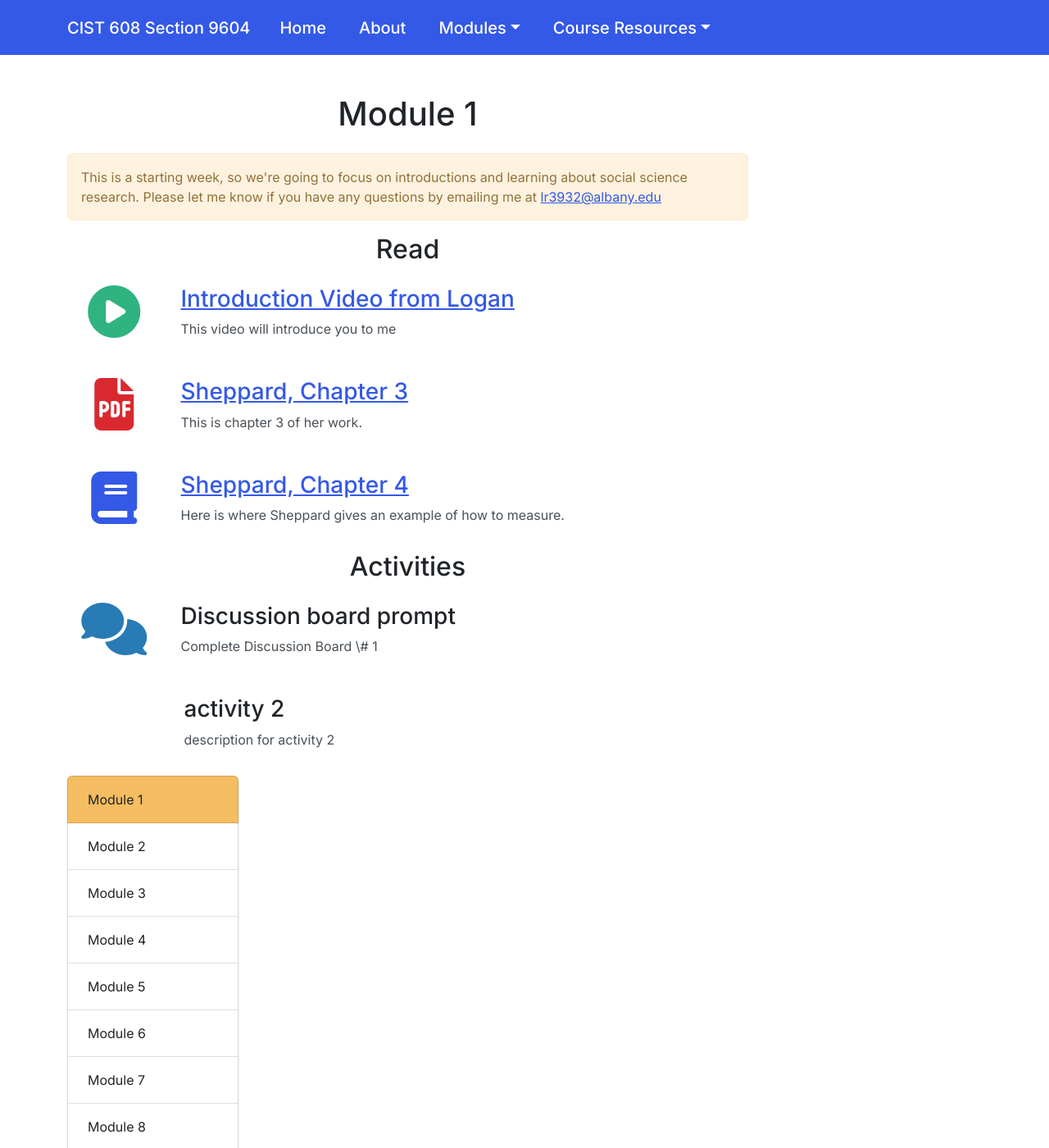
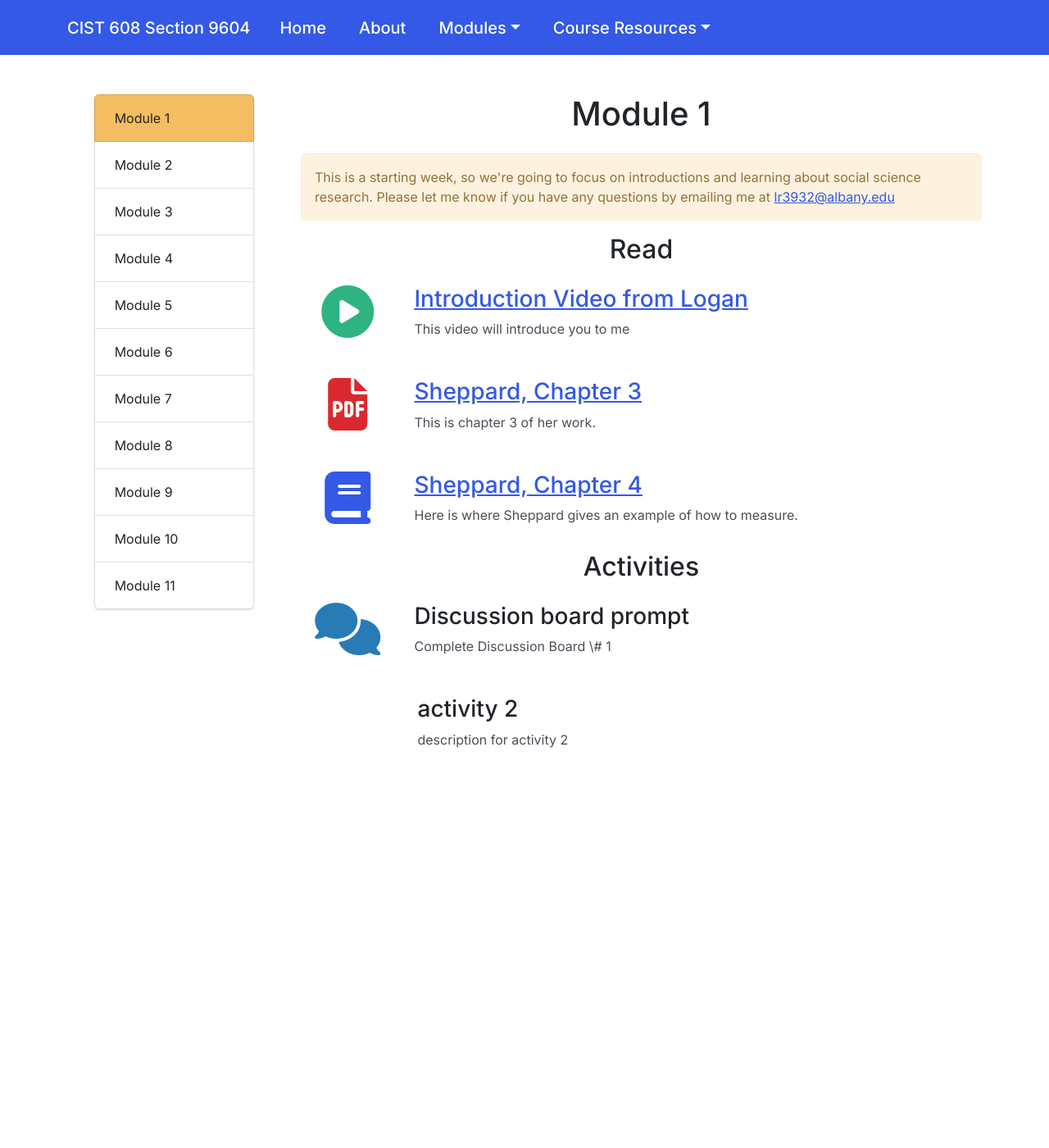
Before and after one commit to loganrath/libwtf, a Jekyll site: the page built from cist608/module-01.md, in a window 1280 px wide and 1400 px high. Shown: the whole window at 82% size. Built offline with Jekyll 4.4.1, drawn with Linux system fonts in a browser that asks for light colours; nearby versions of some CDN libraries; some of the changed text lies outside the part shown.

Commit message:
Update yamlmodule.html

```diff
--- a/_layouts/yamlmodule.html
+++ b/_layouts/yamlmodule.html
@@ -12,6 +12,13 @@
   {% include navbar-cist608.html %}
 <div class="container">
   <div class="row">
+  <div class="col-12 col-sm-4 col-md-3">
+<div class="list-group w-75 mx-auto">
+{% for module in site.data.cist608navigation %}
+<a href="{{ module.url }}" class="list-group-item list-group-item-action {% if module.url == page.url  %}bg-warning{% endif %}">{{ module.text }}</a>
+{% endfor %}
+</div>
+  </div>
   <div class="col-12 col-sm-8 col-md-9">
     <h1 class="text-center font-weight-bold mb-4">{{ page.title}}</h1>
   <div class="alert alert-warning">
@@ -46,13 +53,6 @@
     </div>
     {% endfor %}
   </div>
-  <div class="col-12 col-sm-4 col-md-3">
-<div class="list-group w-75">
-{% for module in site.data.cist608navigation %}
-<a href="{{ module.url }}" class="list-group-item list-group-item-action {% if module.url == page.url  %}bg-warning{% endif %}">{{ module.text }}</a>
-{% endfor %}
-</div>
-  </div>
 </div>
 </div>
 <!-- jQuery first, then Popper.js, then Bootstrap JS -->
```
